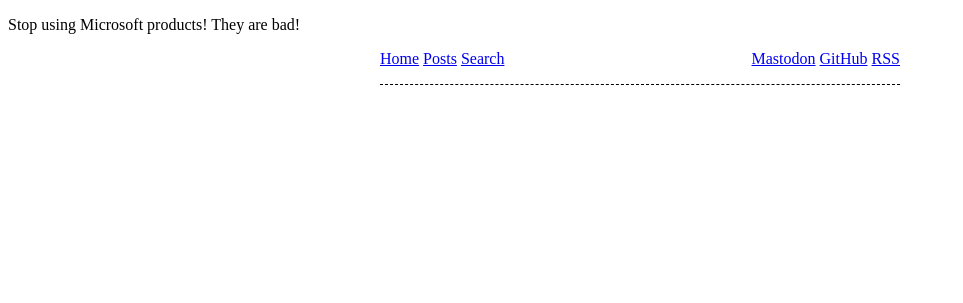
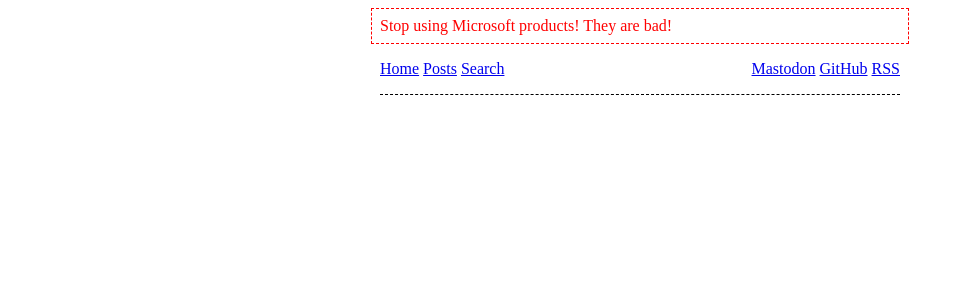
Before and after one commit to Jak2k/website, an Eleventy site: page website/index.html in a window 1280 px wide. Shown: the top 303 px of the page, without its empty margins (0-963 px from the left). Built offline with nearby package versions, Linux system fonts and the light colour scheme; Eleventy itself is replaced by a stand-in of ours; files that its build step writes are made by us from their sources; no server answers; what eleventy-plugin-green-links, eleventy-plugin-shiki-twoslash would draw is missing.

Commit message:
enhance ms banner

```diff
--- a/website/_includes/base.njk
+++ b/website/_includes/base.njk
@@ -54,7 +54,7 @@ description: No description provided.
   </head>
   <body>
     <a href="#content" id="skip-to-content">Skip to content</a>
-    <p>Stop using Microsoft products! They are bad!</p>
+    <p id="ms">Stop using Microsoft products! They are bad!</p>
     <nav>
       <span>
         <a href="/">Home</a>
--- a/website/styles.css
+++ b/website/styles.css
@@ -2,9 +2,17 @@
 nav,
 main,
 aside,
-footer {
+footer,
+#ms {
   max-width: 65ch;
   margin: 0 auto;
+}
+
+#ms {
+    margin-bottom: 1rem;
+    padding: 0.5rem;
+    color: red;
+    border: 1px dashed red;
 }
 
 nav {
```
